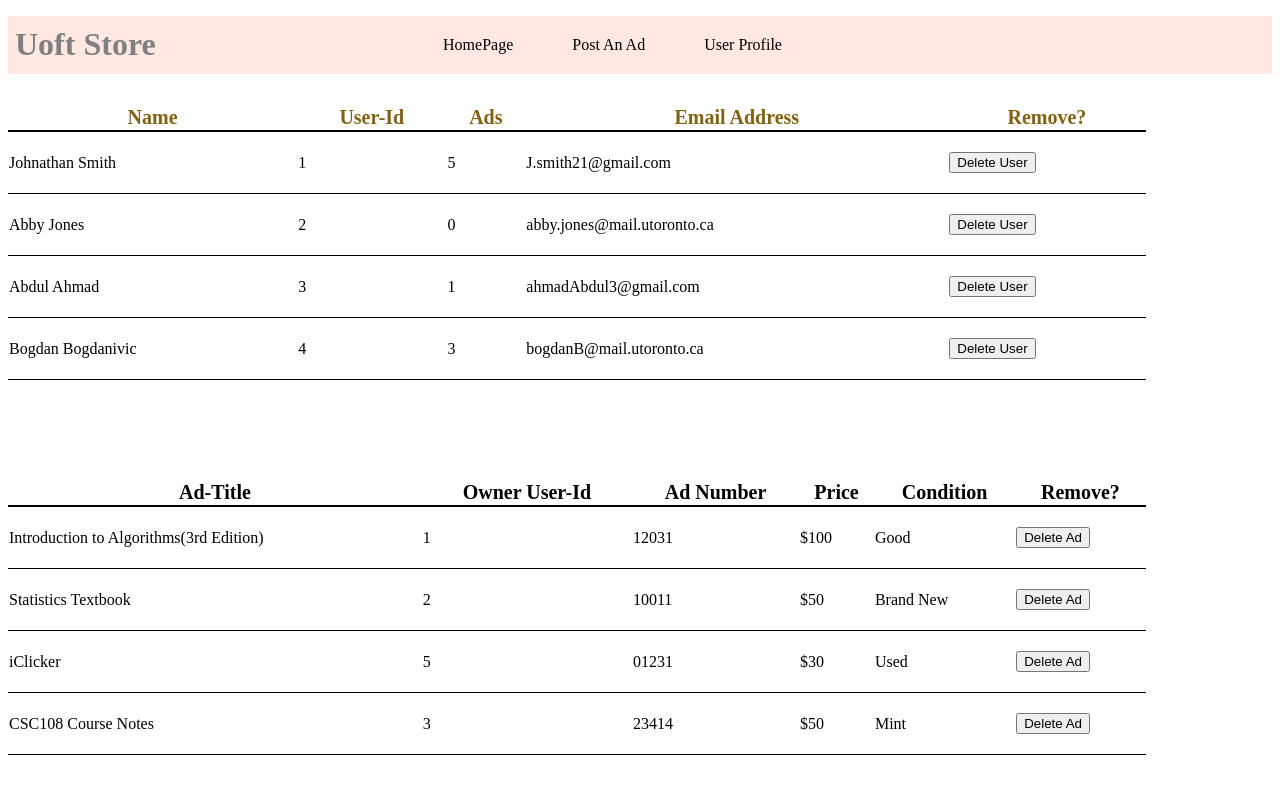
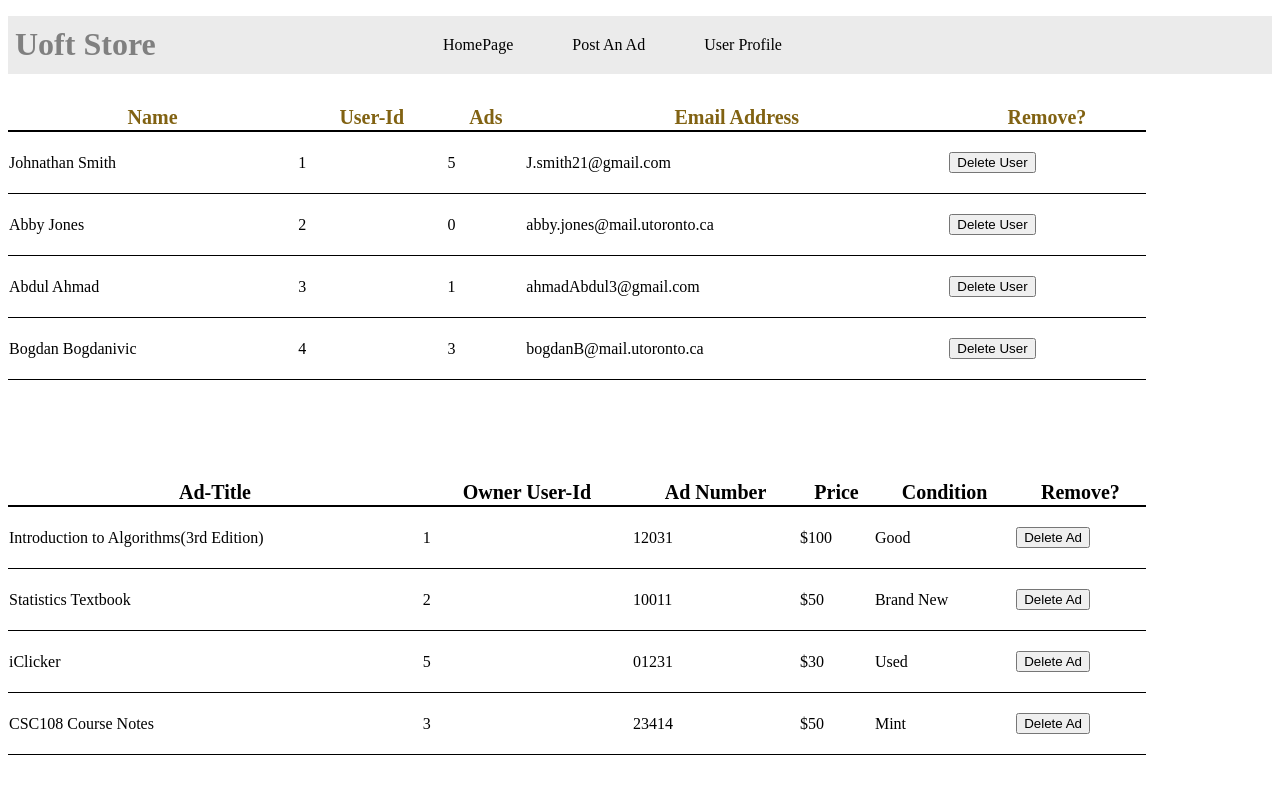
Before and after one commit to hassa321/Acuarela-Web-Application-, a plain HTML site: page phase1/adminPage.html in a window 1280 px wide. Drawn offline with Linux system fonts and the light colour scheme.

Commit message:
Add files via upload

```diff
--- a/phase1/adminPage.css
+++ b/phase1/adminPage.css
@@ -1,5 +1,5 @@
 .navBar {
-	background-color: #FFE7E2;
+	background-color: rgb(235, 235, 235);
 	color: grey;
 	text-align: center;
 	padding: 20px 0  20px 0 ;
```
